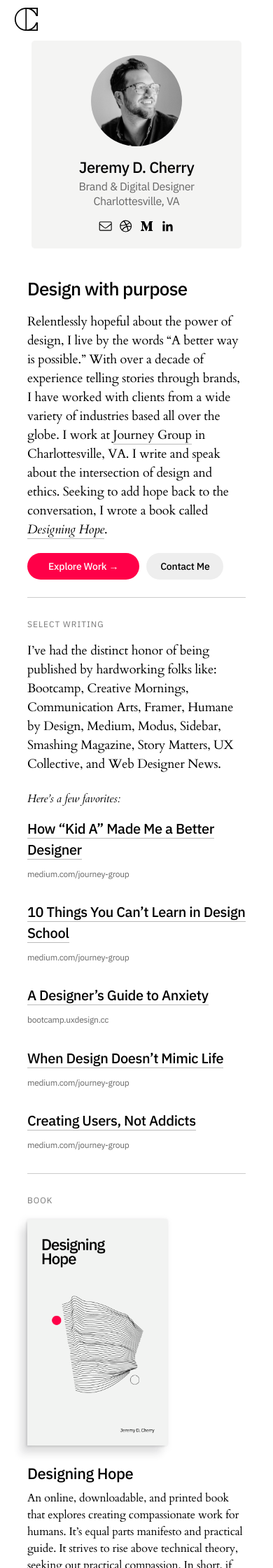
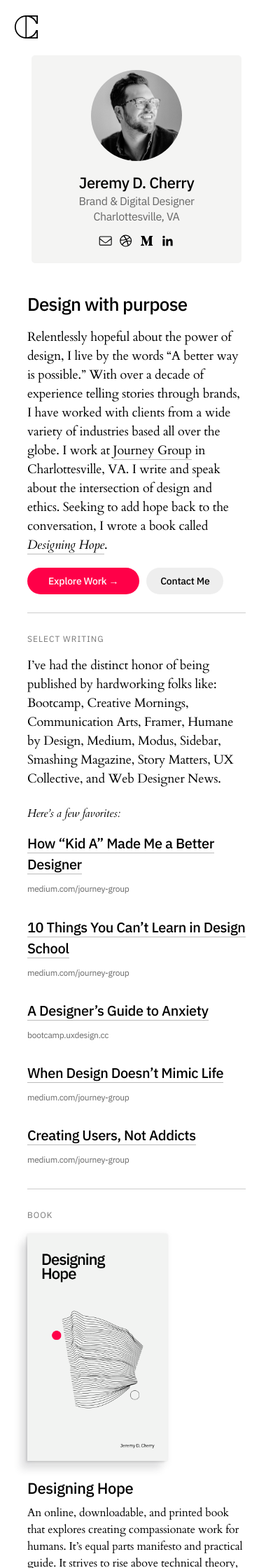
Before and after one commit to jeremydcherry/jeremydcherry.github.io, a Jekyll site: the page built from index.md, in a window 390 px wide. Shown: the top 2240 px of the page at 70% size. Built offline with Jekyll 4.4.1, drawn with Linux system fonts in a browser that asks for light colours.

Commit message:
Update mobile header styles

```diff
--- a/_sass/main.scss
+++ b/_sass/main.scss
@@ -527,7 +527,7 @@ footer a:hover{
 
 @media screen and (max-width: 1000px) {
   body{font-size: 21px;}
-  .page-header{margin: .25em auto .5em;}
+  .page-header{margin: 1em auto 1em;}
   .column{width: 100%;}
   .column-half{width: 100%;}
   .col-main-half-1{padding: 0 10% 0 10%;}
```
